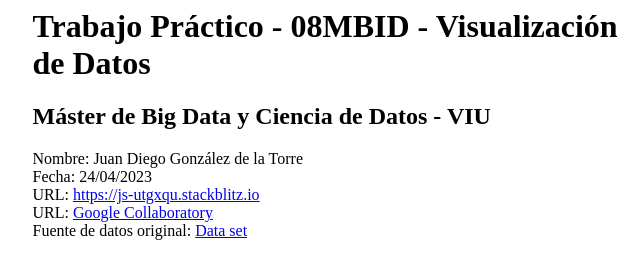
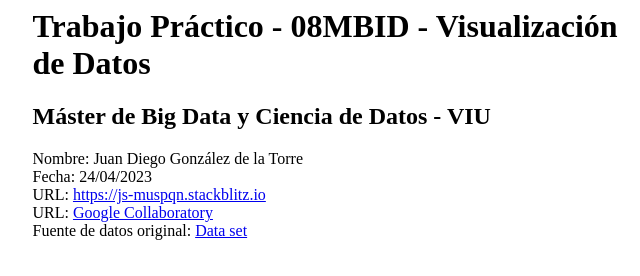
Before and after one commit to juanphys/js-utgxqu, a website: page index.html in a window 1280 px wide. Shown: the top 276 px of the page, 310-950 px from the left. Drawn offline with Linux system fonts and the light colour scheme.

Commit message:
1 file modified

```diff
--- a/index.html
+++ b/index.html
@@ -24,8 +24,8 @@
   <br>
 
   <span class="negrita">URL:</span>
-  <a href="https://js-utgxqu.stackblitz.io" target="_blank">
-    https://js-utgxqu.stackblitz.io
+  <a href="https://js-muspqn.stackblitz.io" target="_blank">
+    https://js-muspqn.stackblitz.io
   </a>
   <br>
 
```
